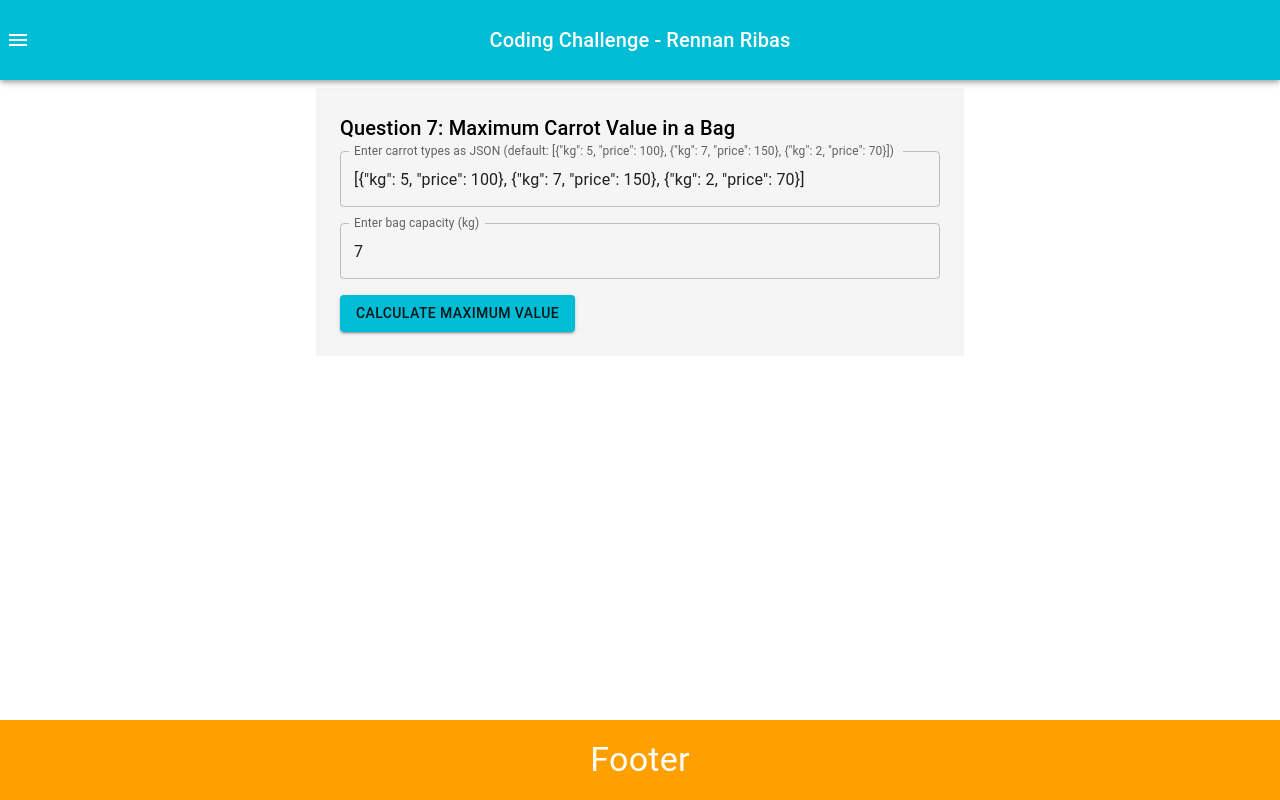
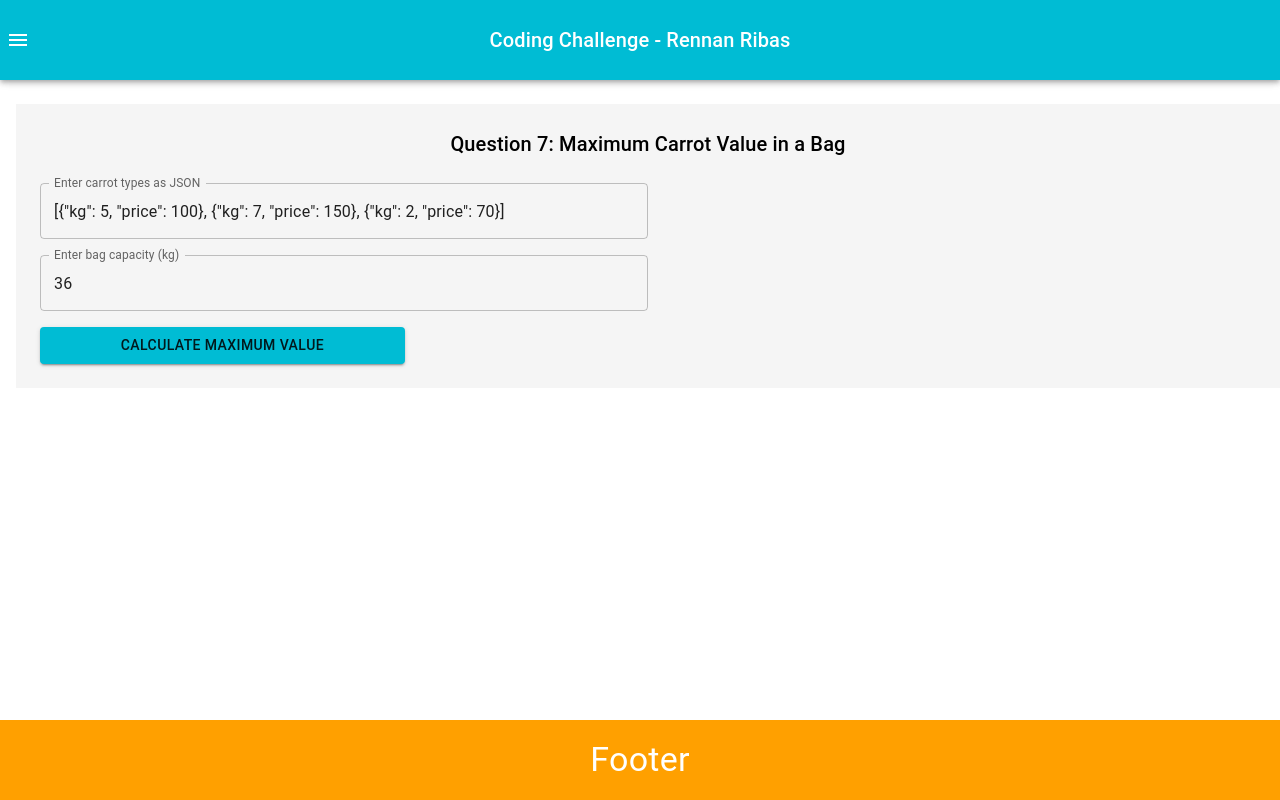
Before and after one commit to rennanribas/leet-code-react-web, a React (Create React App) app: page /question7 in a window 1280 px wide. Built offline with nearby package versions, Linux system fonts and the light colour scheme.

Commit message:
fix: styling seven question

```diff
--- a/src/App.tsx
+++ b/src/App.tsx
@@ -30,7 +30,6 @@ const App: React.FC = () => {
         <Box
           sx={{
             display: 'flex',
-            flexBasis: '100%',
             flexDirection: 'column',
             marginY: 1,
           }}
--- a/src/components/Questions/QuestionSeven.tsx
+++ b/src/components/Questions/QuestionSeven.tsx
@@ -70,7 +70,7 @@ const QuestionSeven: React.FC = () => {
   const [carrotTypesInput, setCarrotTypesInput] = useState<string>(
     '[{"kg": 5, "price": 100}, {"kg": 7, "price": 150}, {"kg": 2, "price": 70}]'
   )
-  const [capacityInput, setCapacityInput] = useState<string>('7')
+  const [capacityInput, setCapacityInput] = useState<string>('36')
   const [maxValue, setMaxValue] = useState<number | null>(null)
   const [mermaidCode, setMermaidCode] = useState<string>('')
   const [dpList, setDpList] = useState<
@@ -109,10 +109,13 @@ const QuestionSeven: React.FC = () => {
   return (
     <Box
       sx={{
-        maxWidth: 600,
-        margin: '0 auto',
+        display: 'flex',
+        width: '95vw',
+        margin: 2,
         padding: 3,
         backgroundColor: '#f5f5f5',
+        textAlign: 'center',
+        flexDirection: 'column',
       }}
     >
       <Typography variant='h6' gutterBottom color='black'>
@@ -122,10 +125,13 @@ const QuestionSeven: React.FC = () => {
       <TextField
         fullWidth
         variant='outlined'
-        label='Enter carrot types as JSON (default: [{"kg": 5, "price": 100}, {"kg": 7, "price": 150}, {"kg": 2, "price": 70}])'
+        label='Enter carrot types as JSON '
         value={carrotTypesInput}
         onChange={handleCarrotTypesChange}
-        sx={{ marginBottom: 2 }}
+        sx={{
+          width: '50%',
+          marginY: 2,
+        }}
       />
 
       <TextField
@@ -134,13 +140,20 @@ const QuestionSeven: React.FC = () => {
         label='Enter bag capacity (kg)'
         value={capacityInput}
         onChange={handleCapacityChange}
-        sx={{ marginBottom: 2 }}
+        sx={{
+          width: '50%',
+          marginBottom: 2,
+        }}
       />
 
-      <Button variant='contained' color='primary' onClick={handleSubmit}>
+      <Button
+        variant='contained'
+        color='primary'
+        onClick={handleSubmit}
+        style={{ width: '30%' }}
+      >
         Calculate Maximum Value
       </Button>
-
       {maxValue !== null && (
         <Box
           sx={{
@@ -149,7 +162,8 @@ const QuestionSeven: React.FC = () => {
             borderRadius: 2,
             display: 'flex',
             justifyContent: 'center',
-            padding: 1,
+            padding: 2,
+            width: 'max-content',
           }}
         >
           <Typography variant='h6' color='primary'>
@@ -168,6 +182,7 @@ const QuestionSeven: React.FC = () => {
             paddingX: 3,
             paddingY: 1,
             flexDirection: 'column',
+            textAlign: 'left',
           }}
         >
           <Typography variant='h6' color='black'>
```
